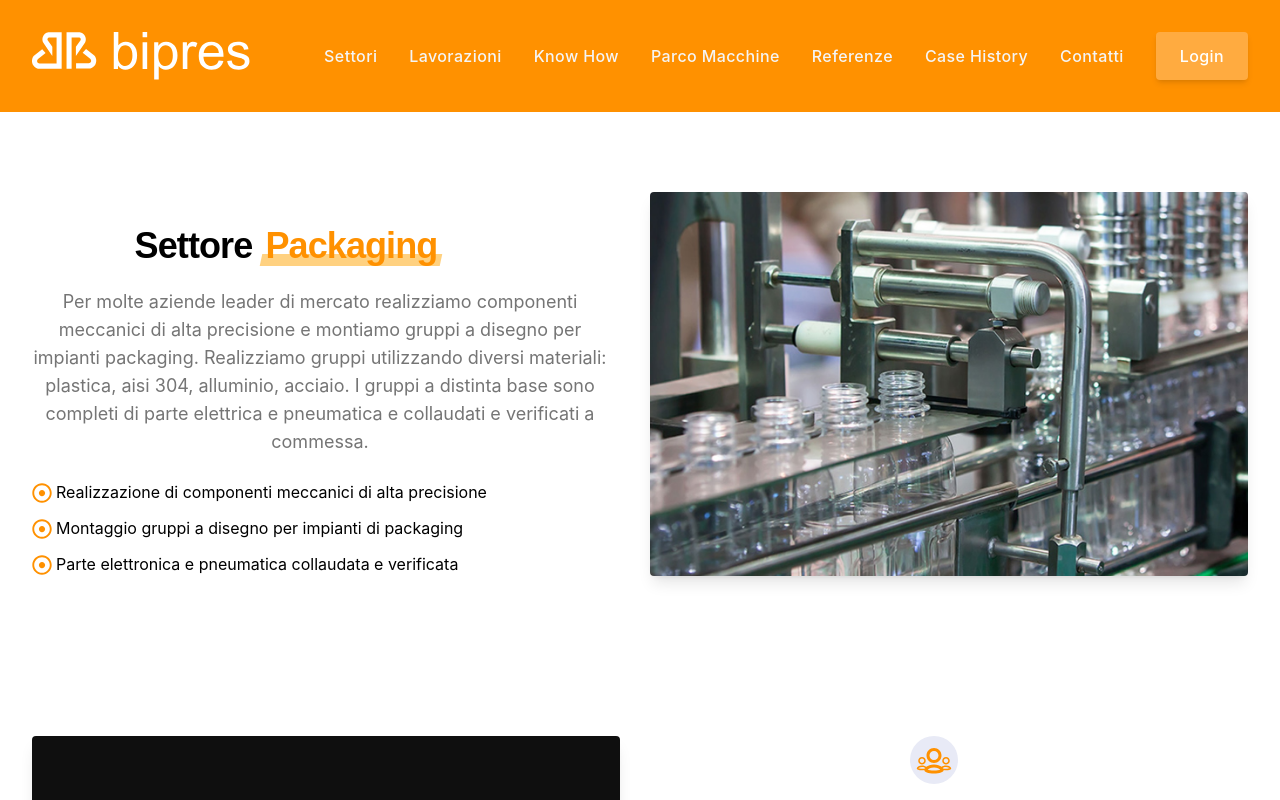
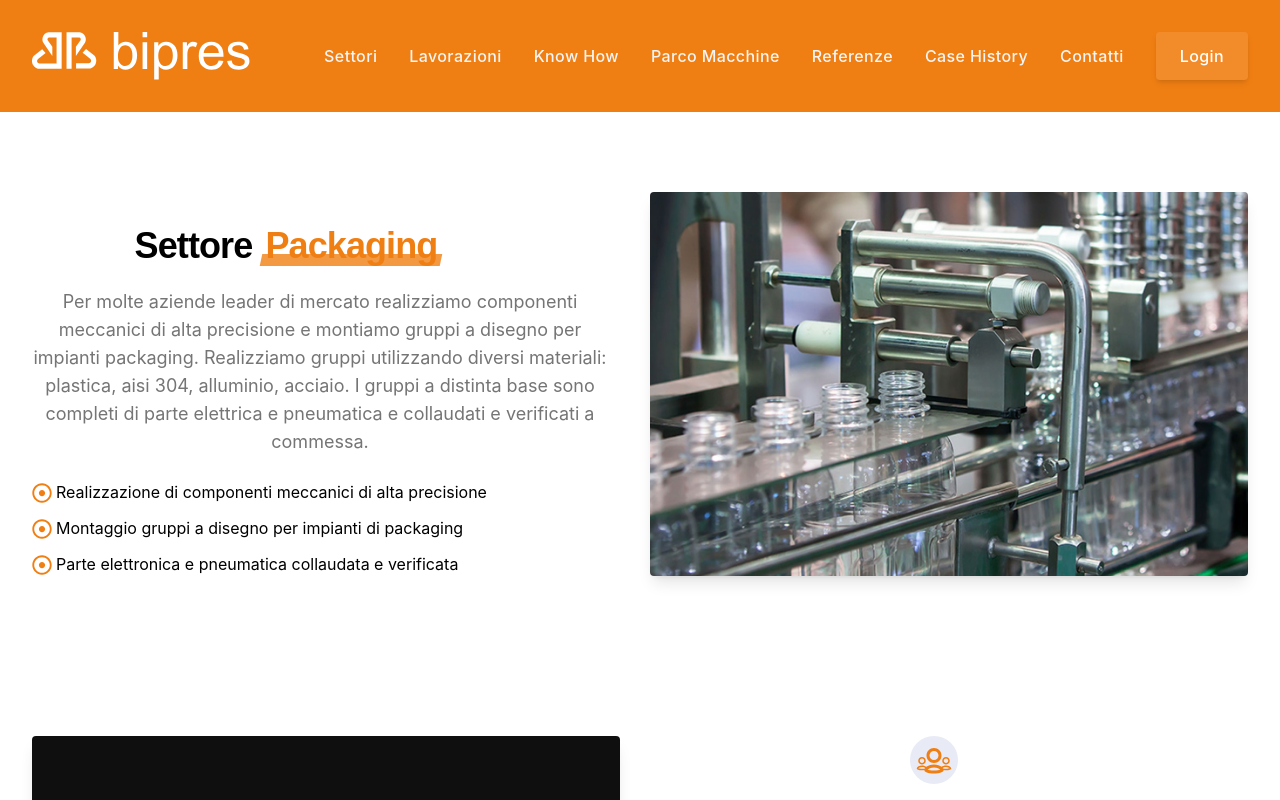
Before and after one commit to rgzzn/project-coral, a React (Create React App) app: page /settori/packaging in a window 1280 px wide. Shown: the top 800 px of the page. Built offline with nearby package versions, Linux system fonts and the light colour scheme.

Commit message:
upload color set with original bipres color

```diff
--- a/public/index.html
+++ b/public/index.html
@@ -5,8 +5,8 @@
   <meta charset="utf-8" />
   <link rel="icon" href="./favicon.ico" />
   <meta name="viewport" content="width=device-width, initial-scale=1" />
-  <meta name="theme-color" content="#ff9100" media="(prefers-color-scheme: light)">
-  <meta name="theme-color" content="#ff9100" media="(prefers-color-scheme: dark)">
+  <meta name="theme-color" content="#F07F13" media="(prefers-color-scheme: light)">
+  <meta name="theme-color" content="#F07F13" media="(prefers-color-scheme: dark)">
   <meta name="description" content="Web site created using create-react-app" />
   <link rel="apple-touch-icon" href="%PUBLIC_URL%/logo192.png" />
   <meta name="color-scheme" content="light dark">
--- a/src/components/header/Header.jsx
+++ b/src/components/header/Header.jsx
@@ -4,14 +4,14 @@ export const Header = () => {
   const isSmallScreen = window.innerWidth <= 768; // Aggiungi questa variabile per controllare la dimensione dello schermo
 
   return (
-    <div style={{ width: "100vw", height: "100vh", overflow: "hidden" }}>
+    <div style={{ width: "100vw", height: "auto", overflow: "hidden" }}>
       {isSmallScreen ? (
         <video
           src={Corporate}
           autoPlay
           loop
           muted
-          style={{ width: "100%", height: "900px", objectFit: "cover" }}
+          style={{ width: "100%", height: "400px", objectFit: "cover" }}
         />
       ) : (
         <video
--- a/tailwind.config.js
+++ b/tailwind.config.js
@@ -266,10 +266,10 @@ module.exports = {
           700: "#f57c00",
           800: "#ef6c00",
           900: "#F07F13",
-          "accent-100": "#ffd180",
-          "accent-200": "#ffab40",
-          "accent-400": "#ff9100",
-          "accent-700": "#ff6d00",
+          "accent-100": "#f39942",
+          "accent-200": "#f28c2b",
+          "accent-400": "#F07F13",
+          "accent-700": "#d87211",
         },
         "deep-orange": {
           50: "#fbe9e7",
```
